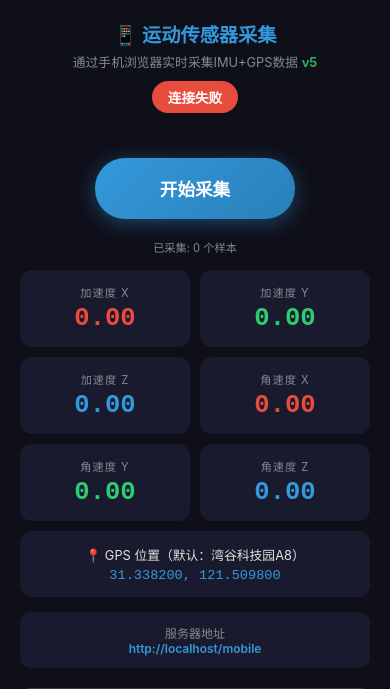
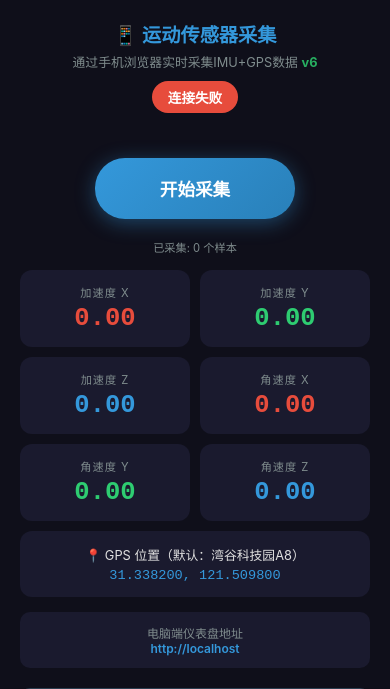
Before and after one commit to ZX-123155/motion-analysis-system, a Flask app: page /mobile in a window 390 px wide. Shown: the top 689 px of the page. Run offline with Flask 3, Linux system fonts and the light colour scheme; some libraries are stand-ins or nearby versions.

Commit message:
Fix: mobile shows dashboard URL (server root, not /mobile) v6

```diff
--- a/templates/mobile.html
+++ b/templates/mobile.html
@@ -6,7 +6,7 @@
     <meta http-equiv="Cache-Control" content="no-cache, no-store, must-revalidate">
     <meta http-equiv="Pragma" content="no-cache">
     <meta http-equiv="Expires" content="0">
-    <title>运动数据采集 - Mobile Sensor v5</title>
+    <title>运动数据采集 - Mobile Sensor v6</title>
     <style>
         * { margin: 0; padding: 0; box-sizing: border-box; }
 
@@ -157,7 +157,7 @@
 <body>
     <div class="header">
         <h1>📱 运动传感器采集</h1>
-        <p>通过手机浏览器实时采集IMU+GPS数据 <span style="color:#27ae60;font-weight:700">v5</span></p>
+        <p>通过手机浏览器实时采集IMU+GPS数据 <span style="color:#27ae60;font-weight:700">v6</span></p>
         <div class="status-badge status-disconnected" id="statusBadge">未连接</div>
     </div>
 
@@ -200,7 +200,7 @@
     </div>
 
     <div class="conn-info">
-        <div>服务器地址</div>
+        <div>电脑端仪表盘地址</div>
         <div class="url" id="serverUrl">--</div>
     </div>
 
@@ -253,8 +253,8 @@
         let gpsWatchId = null;
         let lastMotionEvent = null;
 
-        // 显示服务器URL
-        document.getElementById('serverUrl').textContent = window.location.origin + '/mobile';
+        // 显示电脑端仪表盘地址
+        document.getElementById('serverUrl').textContent = window.location.origin;
 
         // WebSocket事件
         socket.on('connect', () => {
```
